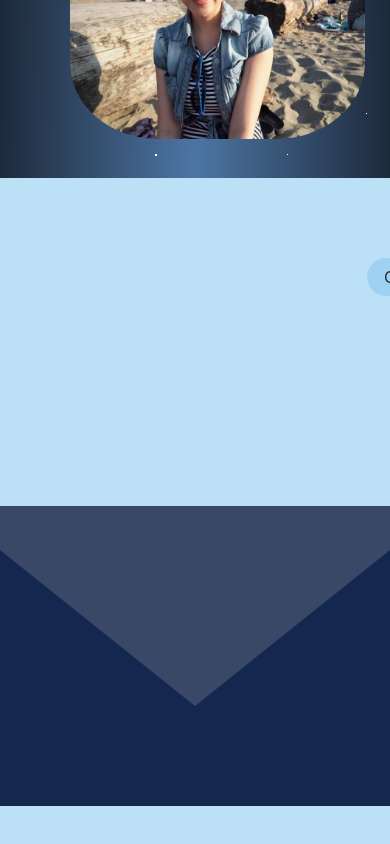
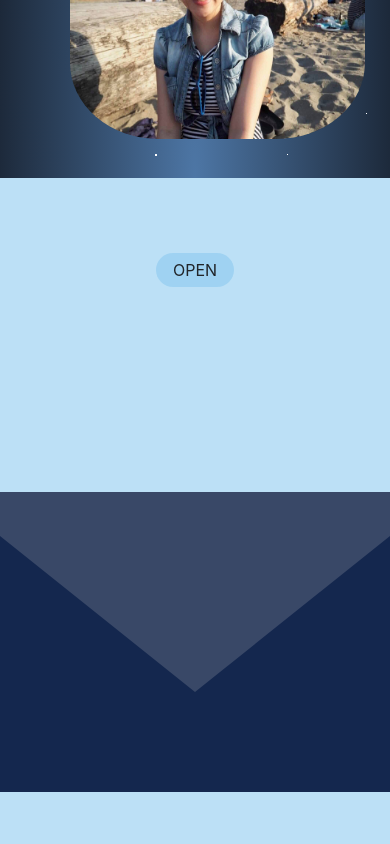
Before and after one commit to xren935/personal-website-v3, a React (Create React App) app: page / in a window 390 px wide. Shown: the part 5233-6077 px from the top of the page. Built offline with nearby package versions, Linux system fonts and the light colour scheme.

Commit message:
fixed stuff for responsiveness

```diff
--- a/src/components/stack.jsx
+++ b/src/components/stack.jsx
@@ -36,7 +36,7 @@ class Stack extends React.Component {
                 <div className="row" data-aos="flip-up">
                   <a
                     type="button"
-                    href="#about"
+                    href="#notes"
                     class="btn btn-outline-secondary btn-lg btn-iconed btn-rounded"
                   >
                     <i class="fa fa-edit"></i>
@@ -46,7 +46,7 @@ class Stack extends React.Component {
                 <div className="row" data-aos="slide-up">
                   <a
                     type="button"
-                    href="#notes"
+                    href="#about"
                     class="btn btn-outline-secondary btn-lg btn-iconed btn-rounded"
                   >
                     <i class="fa fa-heart"></i>
--- a/src/static/contact.scss
+++ b/src/static/contact.scss
@@ -18,10 +18,9 @@
   @include border-radius(25px);
   background: #78c1ec6e;
   border: none;
-  display: block;
-  float: right;
+  //   display: block;
+  float: center;
   cursor: pointer;
-  //   margin-top: 5px;
   padding: 7px 17px;
   &:hover {
     background: #78c1ece7;
```
Lines whose indentation alone changed are shown as unchanged.
